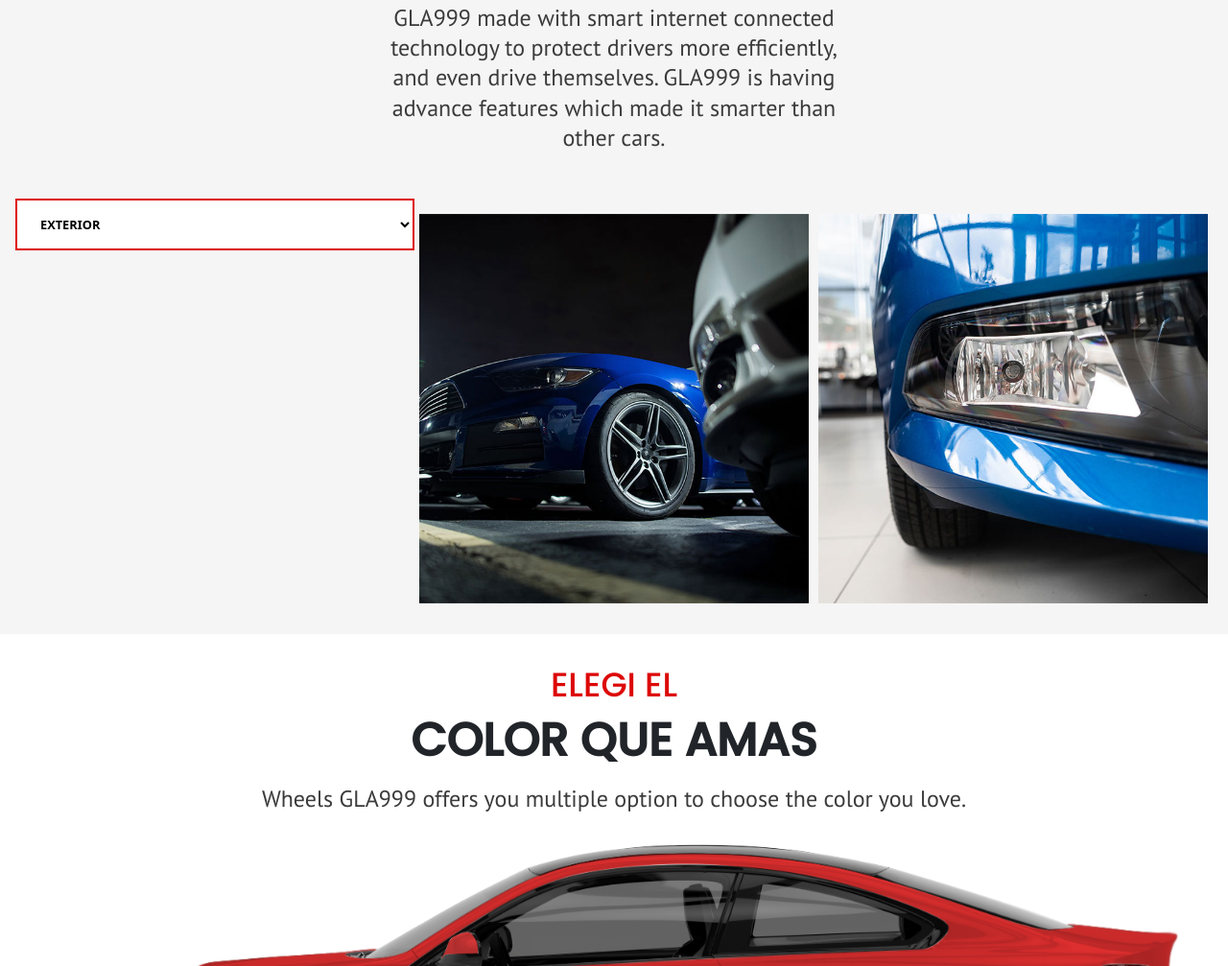
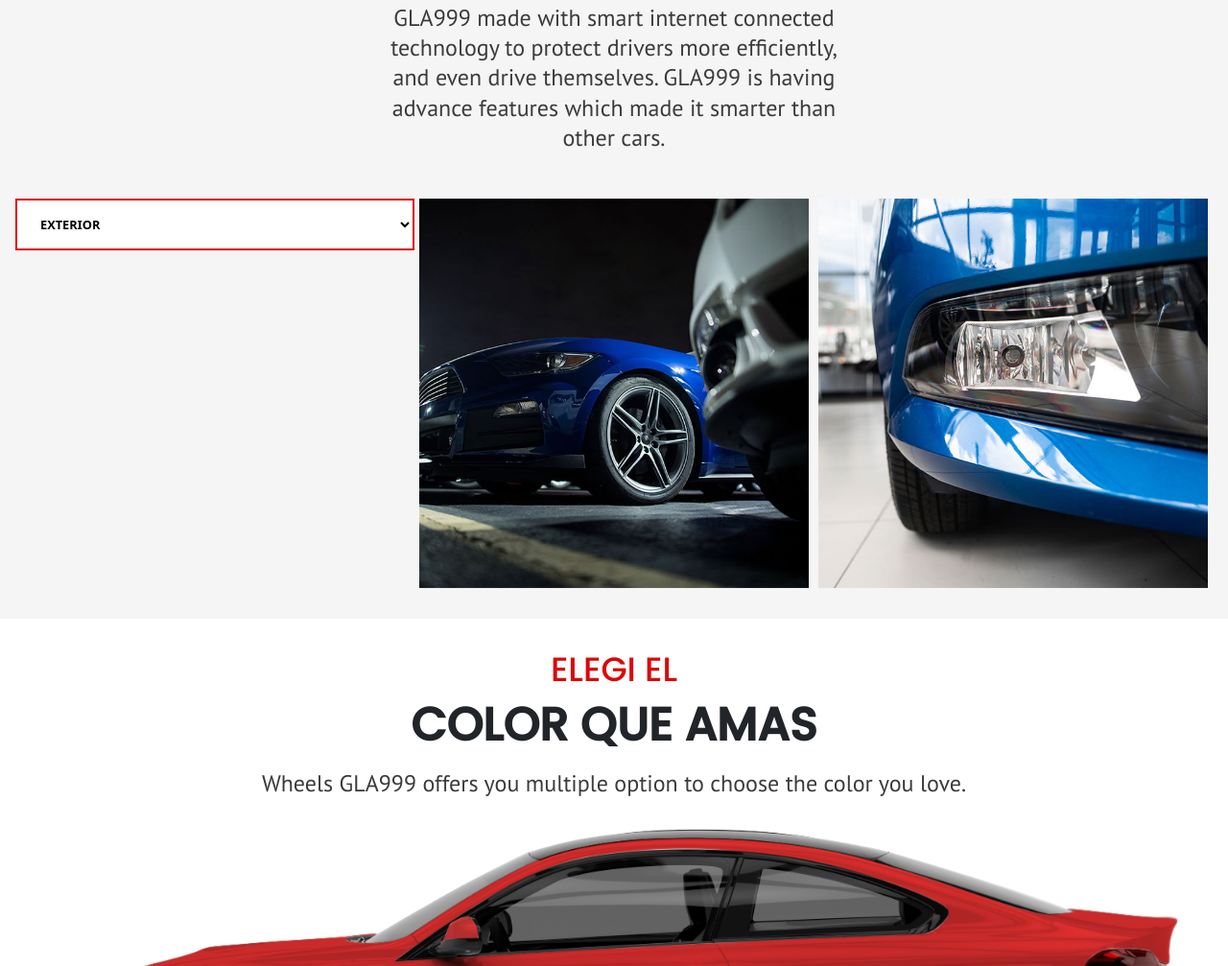
Before and after one commit to MartinEscalante01/tp2, a website: page index.html in a window 1280 px wide. Shown: the part 1772-2779 px from the top of the page at 96% size. Drawn offline with nearby package versions, Linux system fonts and the light colour scheme.

Commit message:
finalizando

```diff
--- a/assets/scss/main.scss
+++ b/assets/scss/main.scss
@@ -734,4 +734,7 @@ footer{
         text-align: inherit;
     }
 
+    .contenedor-imagenes-galeria{
+        margin-top: 0px !important;
+    }
 }
```
Also changed, not shown: assets/scss/main.css, 1 other file.
